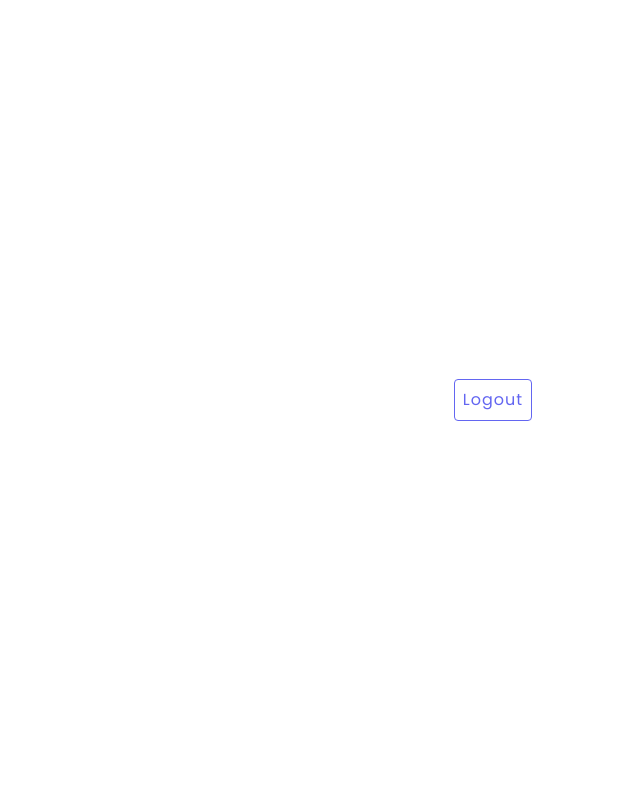
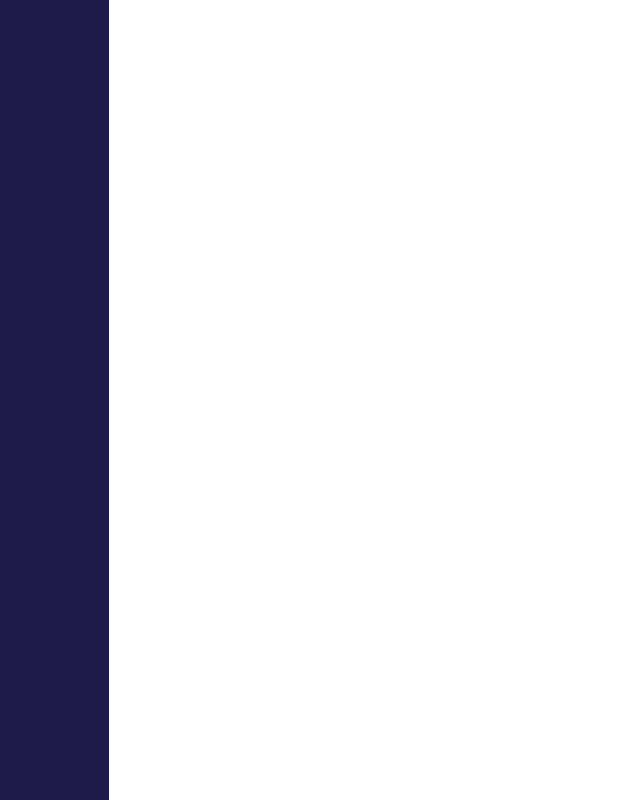
Before and after one commit to EZZAHIRTAHA/Mern-Stack-Doctor-Appointment-System, a React (Vite) app in the folder client/: page / in a window 1280 px wide. Shown: the whole page, without its empty margins (147-787 px from the left). Built offline with nearby package versions, Linux system fonts and the light colour scheme.

Commit message:
Working on home page

```diff
--- a/client/src/pages/Home.jsx
+++ b/client/src/pages/Home.jsx
@@ -1,19 +1,15 @@
 import {} from 'react'
 import toast from 'react-hot-toast';
+import { Link } from 'react-router-dom';
 
 const Home = () => {
 
-    const handleLogout = () => {
-        localStorage.removeItem('token');
-        window.location.reload();
-        toast.success('Logged out successfully');
-    }
+
 
   return (
-    <div className='h-screen flex justify-center items-center  text-indigo-500'>
-      <button className='border border-indigo-500 p-2 rounded' onClick={handleLogout}>
-        Logout
-      </button>
+    <div className='h-screen flex justify-start w-[20%]  bg-indigo-950  text-indigo-500'>
+      <div className="flex justify-start gap-5 text-center  flex-col">
+      </div>
     </div>
   )
 }
```
